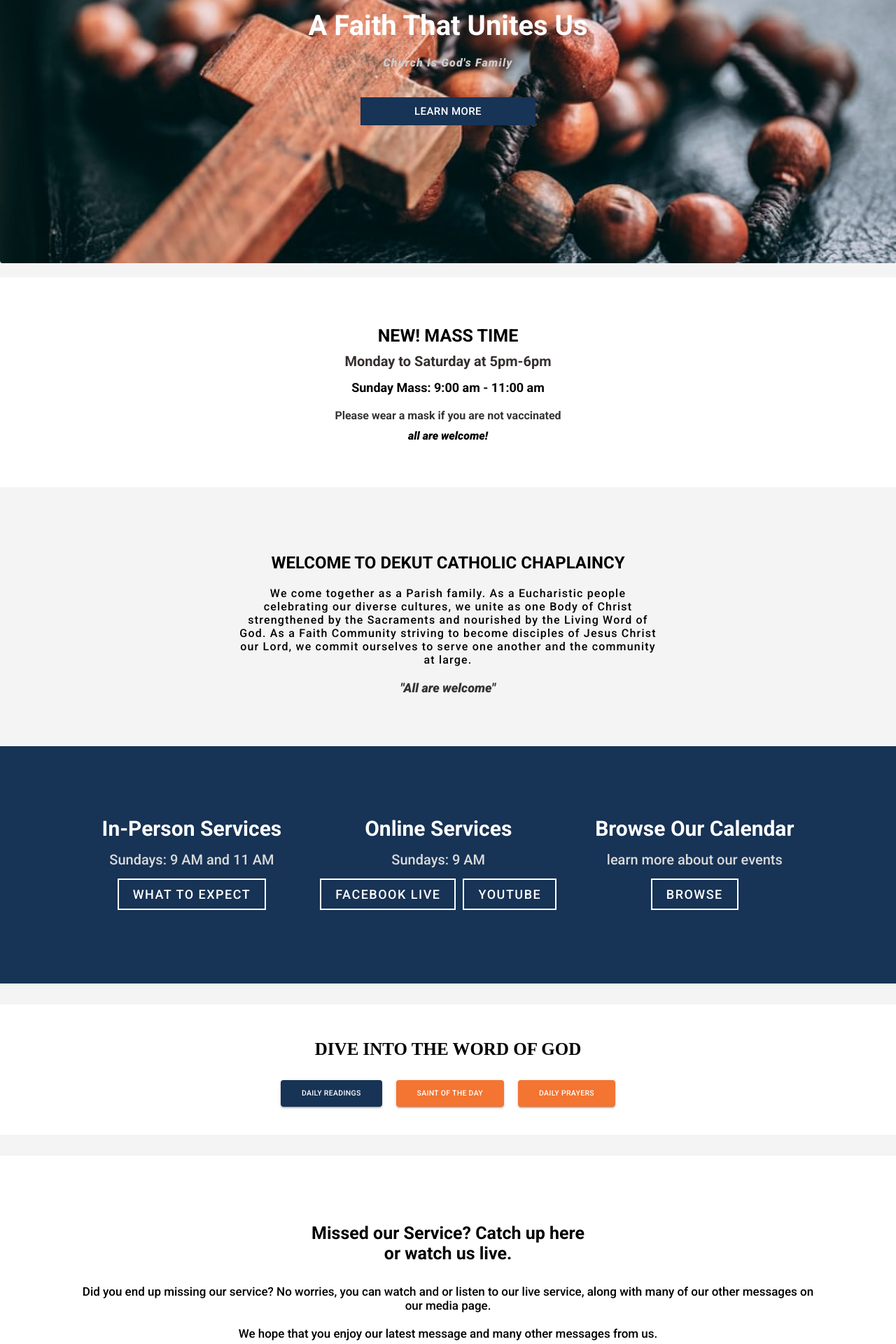
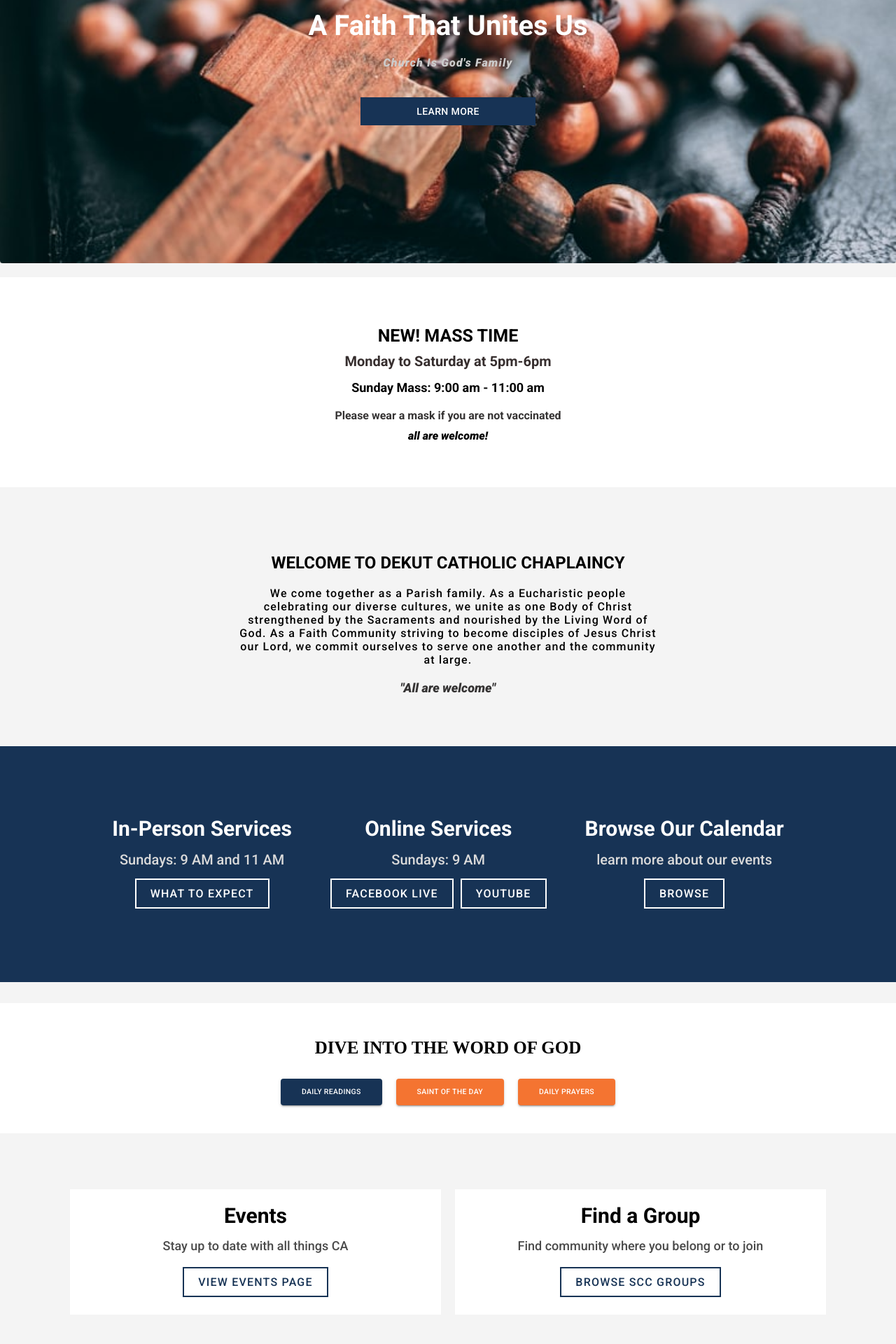
Before and after one commit to marville001/caweb, a React (Create React App) app: page /home in a window 1280 px wide. Shown: the part 280-2200 px from the top of the page at 70% size. Built offline with nearby package versions, Linux system fonts and the light colour scheme.

Commit message:
Updated design

```diff
--- a/src/components/HomeCarousel.jsx
+++ b/src/components/HomeCarousel.jsx
@@ -20,7 +20,14 @@ const Item = ({item}) => {
         <p>
           <i>{subtitle}</i>
         </p>
-        <Button href={btnlink} className="find-out-btn button">
+        <Button
+        href={btnlink}
+        className="find-out-btn button"
+        style={{
+          textAlign:"center",
+          fontSize:"14px"
+        }}
+        >
           {btntext}
         </Button>
       </div>
@@ -54,7 +61,7 @@ const HomeCarousel = (props) => {
 
   return (
     <Carousel
-    animation="fade"
+    animation="slide"
     indicators={false}
     >
       {items.map((item, i) => (
--- a/src/pages/Home.jsx
+++ b/src/pages/Home.jsx
@@ -77,6 +77,21 @@ const Home = (props) => {
           <Button className="wbtn dbtn" color="secondary" variant="contained">
             Daily Prayers
           </Button>
+        </div>
+      </div>
+
+      <div className="promo">
+        <div className="container promo_container">
+          <div className="promo_card">
+            <h2>Events</h2>
+            <p>Stay up to date with all things CA</p>
+            <button className="button">view events page</button>
+          </div>
+          <div className="promo_card">
+            <h2>Find a Group</h2>
+            <p>Find community where you belong or to join</p>
+            <button className="button">Browse scc groups</button>
+          </div>
         </div>
       </div>
 
--- a/src/styles/home.scss
+++ b/src/styles/home.scss
@@ -232,10 +232,16 @@
         padding: 10px 20px;
         margin: 5px;
         color: #fff;
-        font-size: 18px;
+        font-size: 16px;
         text-transform: uppercase;
-        letter-spacing: 1.5px;
+        letter-spacing: 1.2px;
         cursor: pointer;
+
+        &:hover{
+          background-color: white;
+          color: var(--primary-color);
+          border: 2px solid var(--primary-color);
+        }
       }
       @include phone{
         h2{
@@ -255,6 +261,53 @@
   }
 }
 
+
+.promo{
+  padding: 50px;
+  text-align: center;
+  .promo_container{
+    display: flex;
+    gap: 20px;
+    @include tablet(){
+      flex-direction: column;
+    }
+
+    .promo_card{
+      background-color: #fff;
+      padding: 20px 50px;
+      flex: 1;
+
+      h2{
+        font-size: 30px;
+        margin-bottom: 15px;
+      }
+      p{
+        font-size: 18px;
+        margin-bottom: 15px;
+        color: #4a4a4a;
+      }
+
+      .button{
+        background-color: transparent;
+        border: 2px solid var(--primary-color);
+        outline: none;
+        padding: 10px 20px;
+        margin: 5px;
+        color: var(--primary-color);
+        font-size: 16px;
+        text-transform: uppercase;
+        letter-spacing: 1.2px;
+        cursor: pointer;
+
+        &:hover{
+          color: white;
+          background-color: var(--primary-color);
+          border: 2px solid #fff;
+        }
+      }
+    }
+  }
+}
 .shrine {
   @include phone {
     padding: 0px 20px;
```
